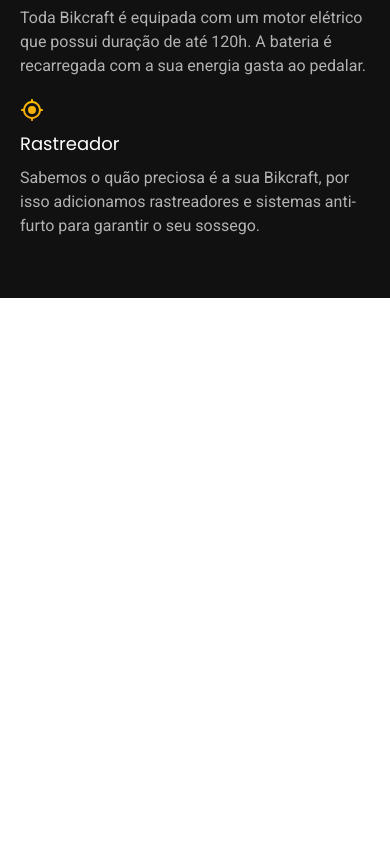
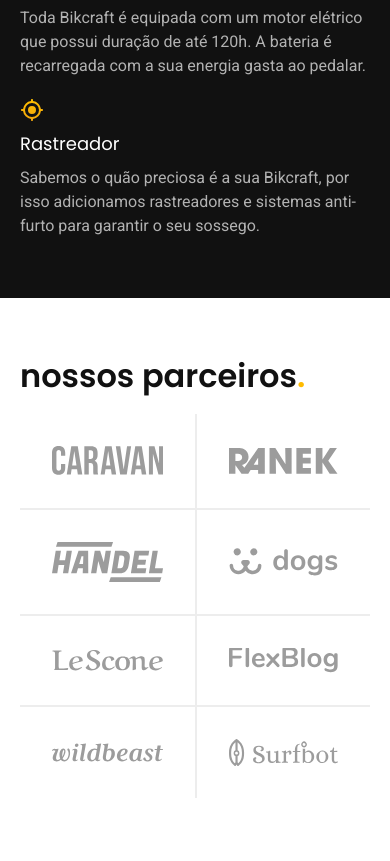
Before and after one commit to DavGuett/bikcraft, a plain HTML site: page index.html in a window 390 px wide. Shown: the part 1965-2826 px from the top of the page. Drawn offline with Linux system fonts and the light colour scheme.

Commit message:
Criada e estilizada a seção de parceiros

```diff
--- /dev/null
+++ b/css/home/parceiros.css
@@ -0,0 +1,53 @@
+.parceiros {
+  padding-top: 60px;
+  padding-bottom: 120px;
+}
+
+.parceiros h2 {
+  margin-bottom: 60px;
+}
+
+.parceiros ul {
+  padding: 0 20px;
+  max-width: 1400px;
+  display: grid;
+  grid-template-columns: repeat(4, 1fr);
+  margin: 0 auto;
+}
+
+.parceiros li {
+  display: flex;
+  padding: 32px;
+  border-left: 2px solid var(--cor-2);
+}
+
+.parceiros img {
+  margin: auto;
+}
+
+.parceiros li:first-child,
+.parceiros li:nth-child(5) {
+  border-left: none;
+}
+
+.parceiros li:nth-child(n + 5) {
+  border-top: 2px solid var(--cor-2);
+}
+
+@media (max-width: 800px) {
+  .parceiros {
+    padding-bottom: 60px;
+  }
+  .parceiros h2 {
+    margin-bottom: 20px;
+  }
+  .parceiros ul {
+    grid-template-columns: repeat(2, 1fr);
+  }
+  .parceiros li:nth-child(n + 3) {
+    border-top: 2px solid var(--cor-2);
+  }
+  .parceiros li:nth-child(odd) {
+    border-left: none;
+  }
+}
--- a/css/style.css
+++ b/css/style.css
@@ -11,6 +11,7 @@
 /* Home */
 @import "./home/introducao.css";
 @import "./home/tecnologia.css";
+@import "./home/parceiros.css";
 
 /* Bicicletas */
 @import "./bicicletas/bicicletas-lista.css";
--- a/index.html
+++ b/index.html
@@ -95,6 +95,21 @@
       </div>
     </div>
   </article>
+
+  <section class="parceiros" aria-label="Nossos Parceiros">
+    <h2 class="container font-1-xxl">nossos parceiros<span class="cor-p1">.</span></h2>
+
+    <ul>
+      <li><img src="./img/parceiros/caravan.svg" alt="caravan"></li>
+      <li><img src="./img/parceiros/ranek.svg" alt="caravan"></li>
+      <li><img src="./img/parceiros/handel.svg" alt="handel."></li>
+      <li><img src="./img/parceiros/dogs.svg" alt="dogs"></li>
+      <li><img src="./img/parceiros/lescone.svg" alt="lescone"></li>
+      <li><img src="./img/parceiros/flexblog.svg" alt="flexblog"></li>
+      <li><img src="./img/parceiros/wildbeast.svg" alt="wildbeast"></li>
+      <li><img src="./img/parceiros/surfbot.svg" alt="surfbot"></li>
+    </ul>
+  </section>
 </body>
 
 </html>
```
